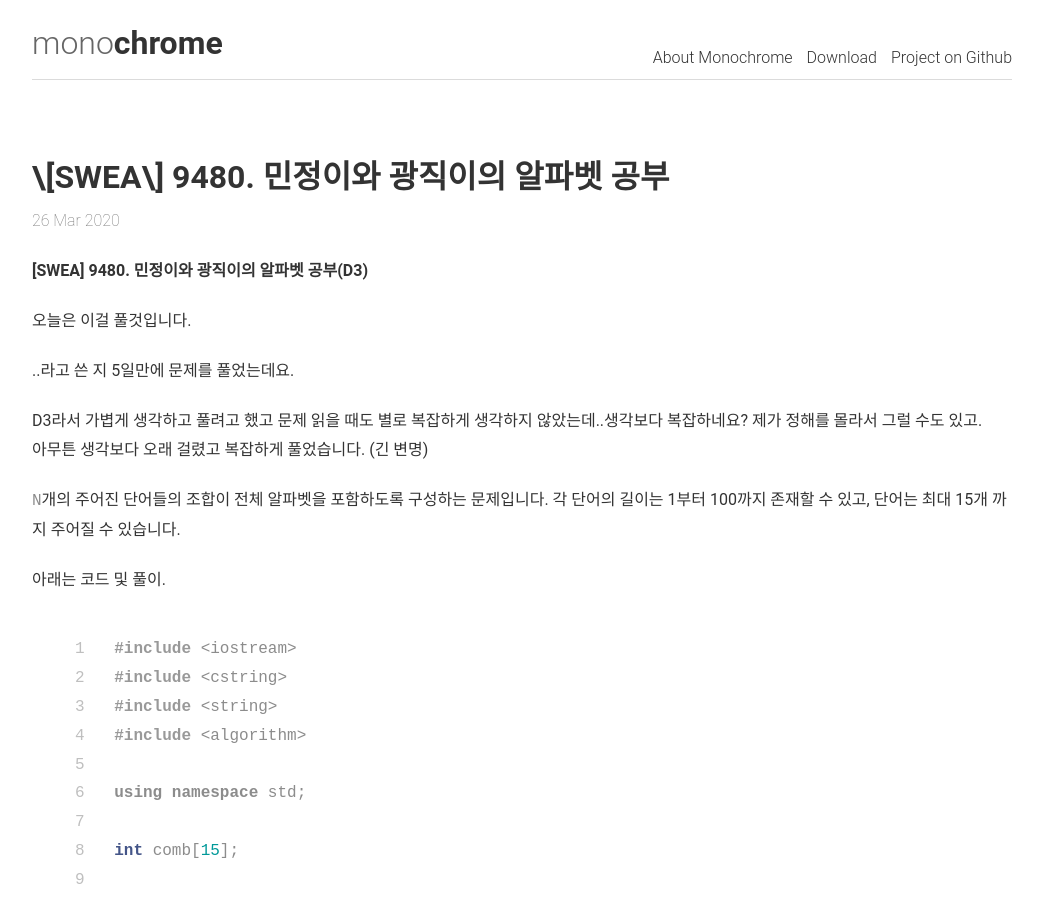
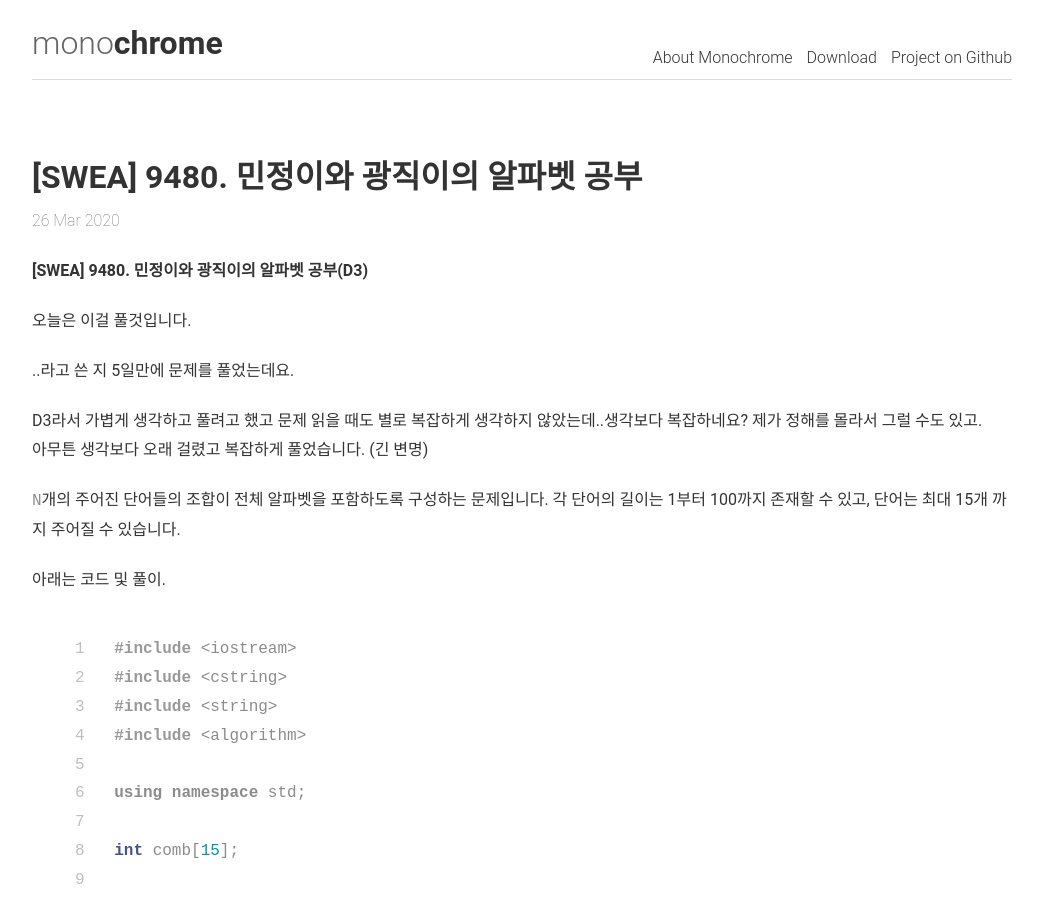
Before and after one commit to yeominstall/yeominstall.github.io, a Jekyll site: the page built from _posts/2020-03-26-swea9480.md, in a window 1280 px wide and 900 px high. Shown: the whole window, without its empty margins (118-1161 px from the left). Built offline with Jekyll 4.4.1, drawn with Linux system fonts in a browser that asks for light colours.

```diff
--- a/_posts/2020-03-26-swea9480.md
+++ b/_posts/2020-03-26-swea9480.md
@@ -1,6 +1,6 @@
 ---
 layout: post
-title: \[SWEA\] 9480. 민정이와 광직이의 알파벳 공부
+title: "[SWEA] 9480. 민정이와 광직이의 알파벳 공부"
 date: 2020-03-26 03:54
 category: PS
 author: yeominstall
```
